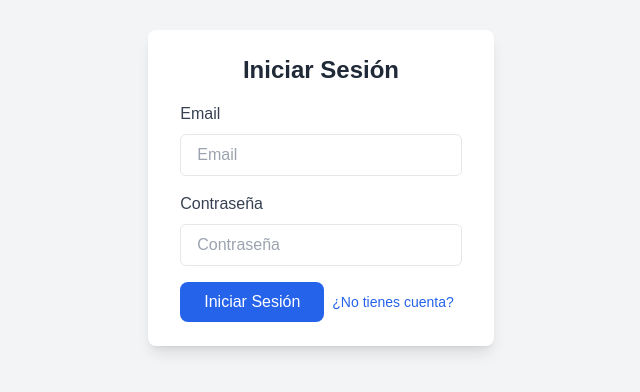
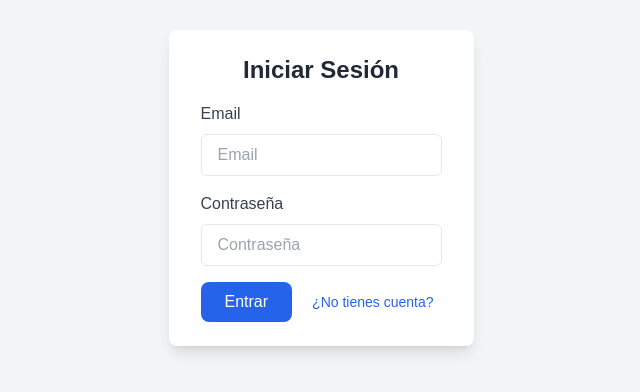
Before and after one commit to DANIELSSF/todo-list-front, a Next.js app: page /auth/login in a window 1280 px wide. Shown: the part 220-612 px from the top of the page, without its empty margins (319-959 px from the left). Built offline with nearby package versions, Linux system fonts and the light colour scheme; no server answers.

Commit message:
Update login button text from "Iniciar Sesión" to "Entrar"

```diff
--- a/src/app/auth/login/page.tsx
+++ b/src/app/auth/login/page.tsx
@@ -68,7 +68,7 @@ export default function SignInForm() {
                 type="submit"
                 className="px-6 py-2 mt-4 text-white bg-blue-600 rounded-lg hover:bg-blue-900 dark:bg-blue-500 dark:hover:bg-blue-700"
               >
-                Iniciar Sesión
+                Entrar
               </button>
               <Link
                 href="/auth/register"
```
